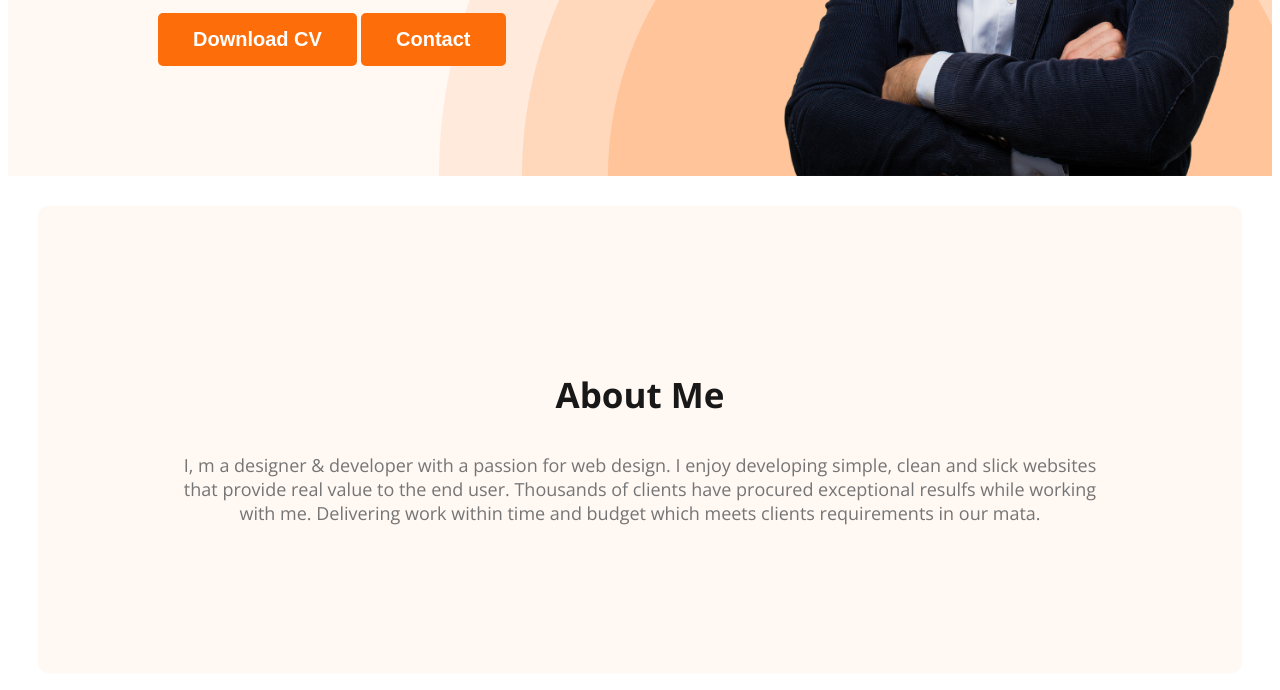
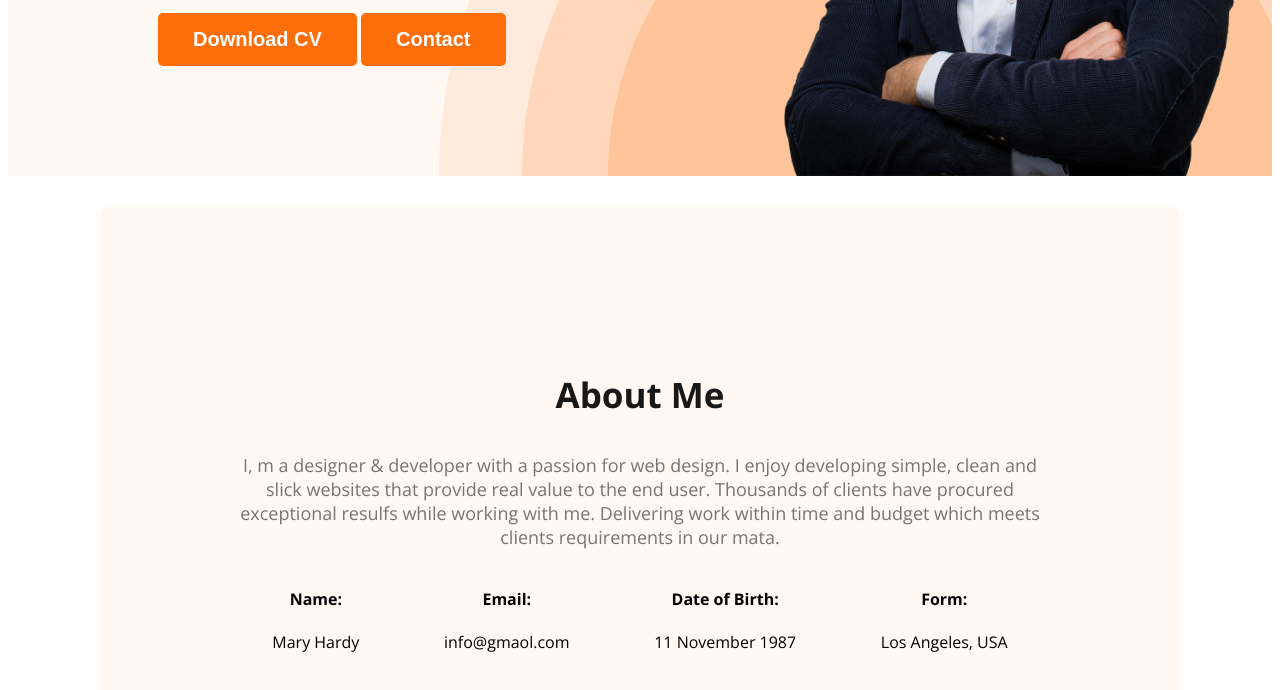
Before and after one commit to sheikhjubaer/webdeveloper-portfolio, a plain HTML site: page index.html in a window 1280 px wide. Shown: the part 592-1282 px from the top of the page. Drawn offline with nearby package versions, Linux system fonts and the light colour scheme.

Commit message:
added a about information

```diff
--- a/index.html
+++ b/index.html
@@ -36,6 +36,25 @@
         <section class="about">
             <h3 class="section-title">About Me</h3>
             <p class="section-description">I, m a designer & developer with a passion for web design. I enjoy developing simple, clean and slick websites that provide real value to the end user. Thousands of clients have procured exceptional resulfs while working with me. Delivering work within time and budget which meets clients requirements in our mata.</p>
+            <div class="about-info-container">
+                <!-- .about-info*4>h4.info-title+p.info-description  -->
+                <div class="about-info">
+                    <h4 class="info-title">Name:</h4>
+                    <p class="info-description">Mary Hardy</p>
+                </div>
+                <div class="about-info">
+                    <h4 class="info-title">Email:</h4>
+                    <p class="info-description">info@gmaol.com</p>
+                </div>
+                <div class="about-info">
+                    <h4 class="info-title">Date of Birth:</h4>
+                    <p class="info-description">11 November 1987</p>
+                </div>
+                <div class="about-info">
+                    <h4 class="info-title">Form:</h4>
+                    <p class="info-description">Los Angeles, USA</p>
+                </div>
+            </div>
         </section>
     </main>
     <footer></footer>
--- a/styles/portfolio.css
+++ b/styles/portfolio.css
@@ -87,12 +87,22 @@ nav a {
 .banner-description {}
 
 /* main section styles */
+main {
+    max-width: 1140px;
+    margin: 0px auto;
+}
+
+/* about section styles */
 .about {
     padding: 130px;
     border-radius: 10px;
     background: #FFF8F3;
     margin: 30px;
 }
-
-
-/* about section styles */
+.about-info-container {
+    display: flex;
+    justify-content: space-around;
+}
+.about-info {
+    text-align: center;
+}
```
